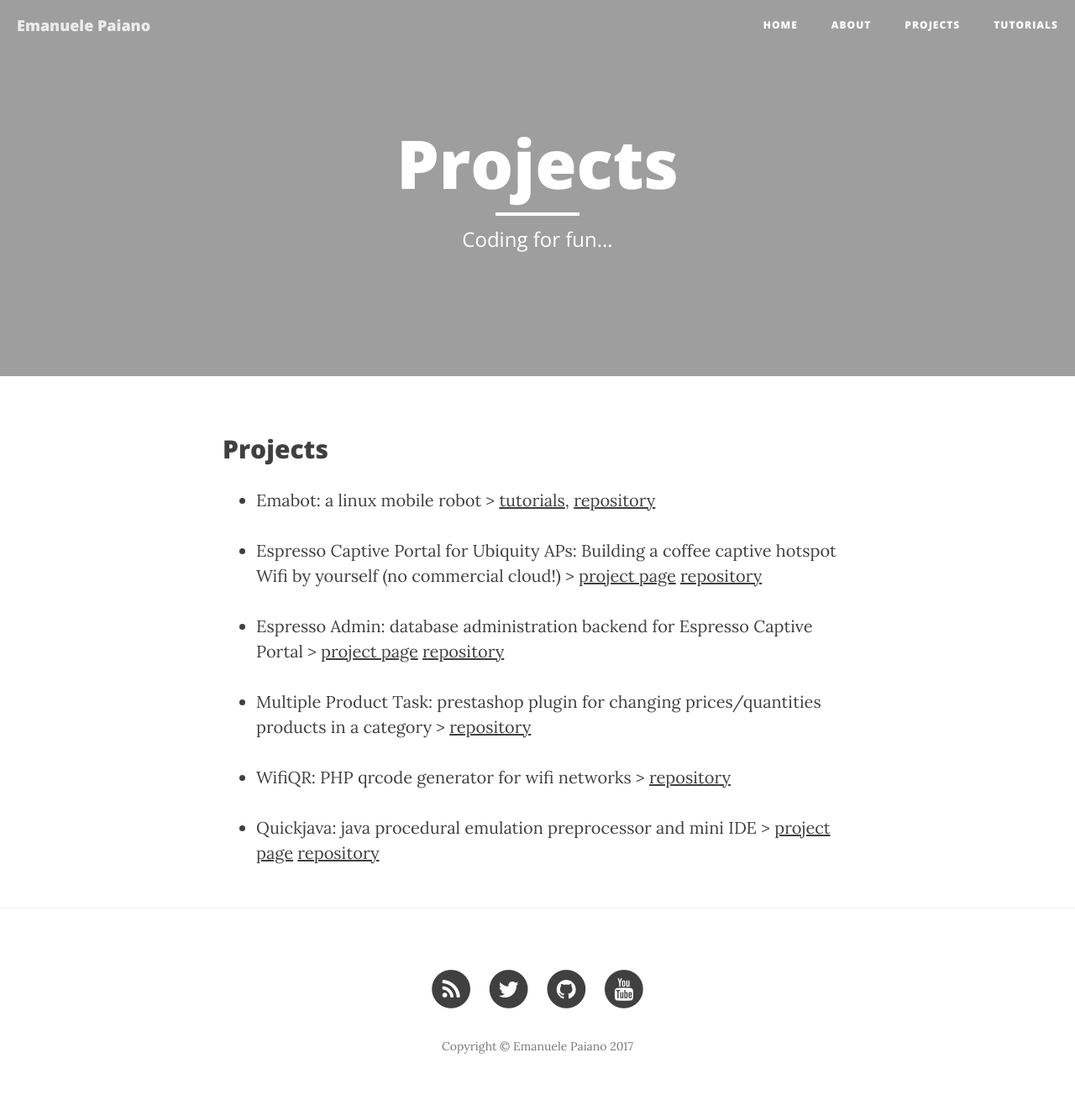
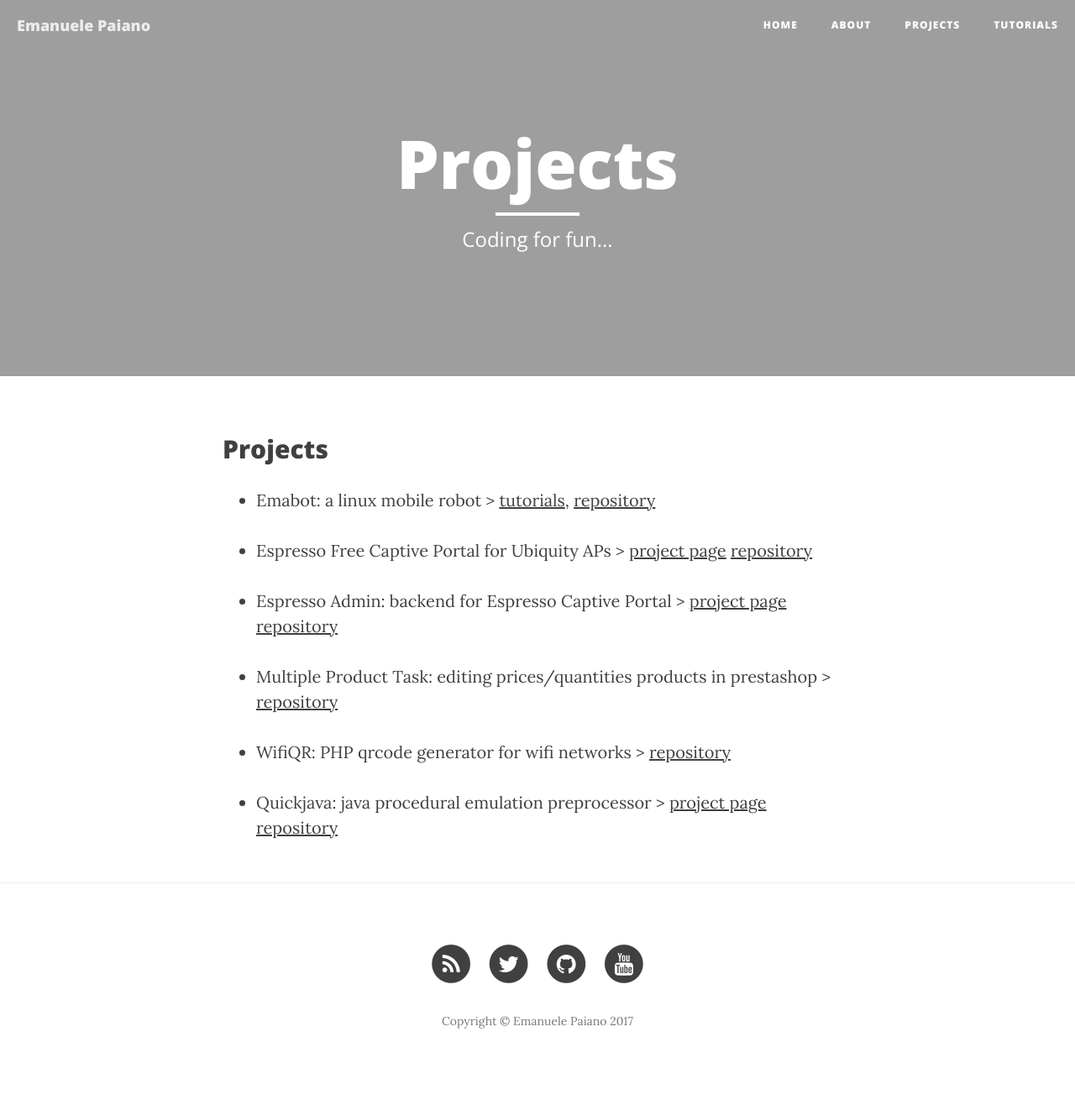
Before and after one commit to emanuelepaiano/emanuelepaiano.github.io, a Jekyll site: the page built from projects.html, in a window 1280 px wide. Shown: the whole page at 84% size. Built offline with Jekyll 4.4.1, drawn with Linux system fonts in a browser that asks for light colours; nearby versions of some CDN libraries; after the commit the page ends 1292 px from its top, so only the background shows below that.

Commit message:
Update projects.html

```diff
--- a/projects.html
+++ b/projects.html
@@ -17,21 +17,21 @@ header-img: "img/children.jpg"
         </li>
         <li>
                 <p>
-                        Espresso Captive Portal for Ubiquity APs: Building a coffee captive hotspot Wifi by yourself (no commercial cloud!) >
+                        Espresso Free Captive Portal for Ubiquity APs >
                         <a href="https://emanuelepaiano.github.io//2017/03/08/Espresso-PHP-Captive-Portal/">project page</a>
                         <a href="https://github.com/emanuelepaiano/espresso-portal">repository</a>
                 </p>
         </li>
         <li>
                 <p>
-                        Espresso Admin: database administration backend for Espresso Captive Portal >
-                        <a href="https://emanuelepaiano.github.io//2017/04/23/Espresso-Admin-a-Captive-Backend/">project page</a>
+                        Espresso Admin: backend for Espresso Captive Portal >
+                        <a href="https://emanuelepaiano.github.io//2017/04/23/Espresso-Admin-a-CapBuilding a coffee captive hotspot Wifi by yourself (no commercial cloud!)tive-Backend/">project page</a>
                         <a href="https://github.com/emanuelepaiano/espresso-admin">repository</a>
                 </p>
         </li>
         <li>
                 <p>
-                        Multiple Product Task: prestashop plugin for changing prices/quantities products in a category  >
+                        Multiple Product Task: editing prices/quantities products in prestashop  >
                         <a href="https://github.com/emanuelepaiano/emampt">repository</a>
                 </p>
         </li>
@@ -44,7 +44,7 @@ header-img: "img/children.jpg"
         </li>
         <li>
                 <p>
-                        Quickjava: java procedural emulation preprocessor and mini IDE  >
+                        Quickjava: java procedural emulation preprocessor >
                         <a href="https://emanuelepaiano.github.io//2017/01/24/quickjava-learning-tool/">project page</a>
                         <a href="https://github.com/emanuelepaiano/quickjava">repository</a>
                 </p>
```
